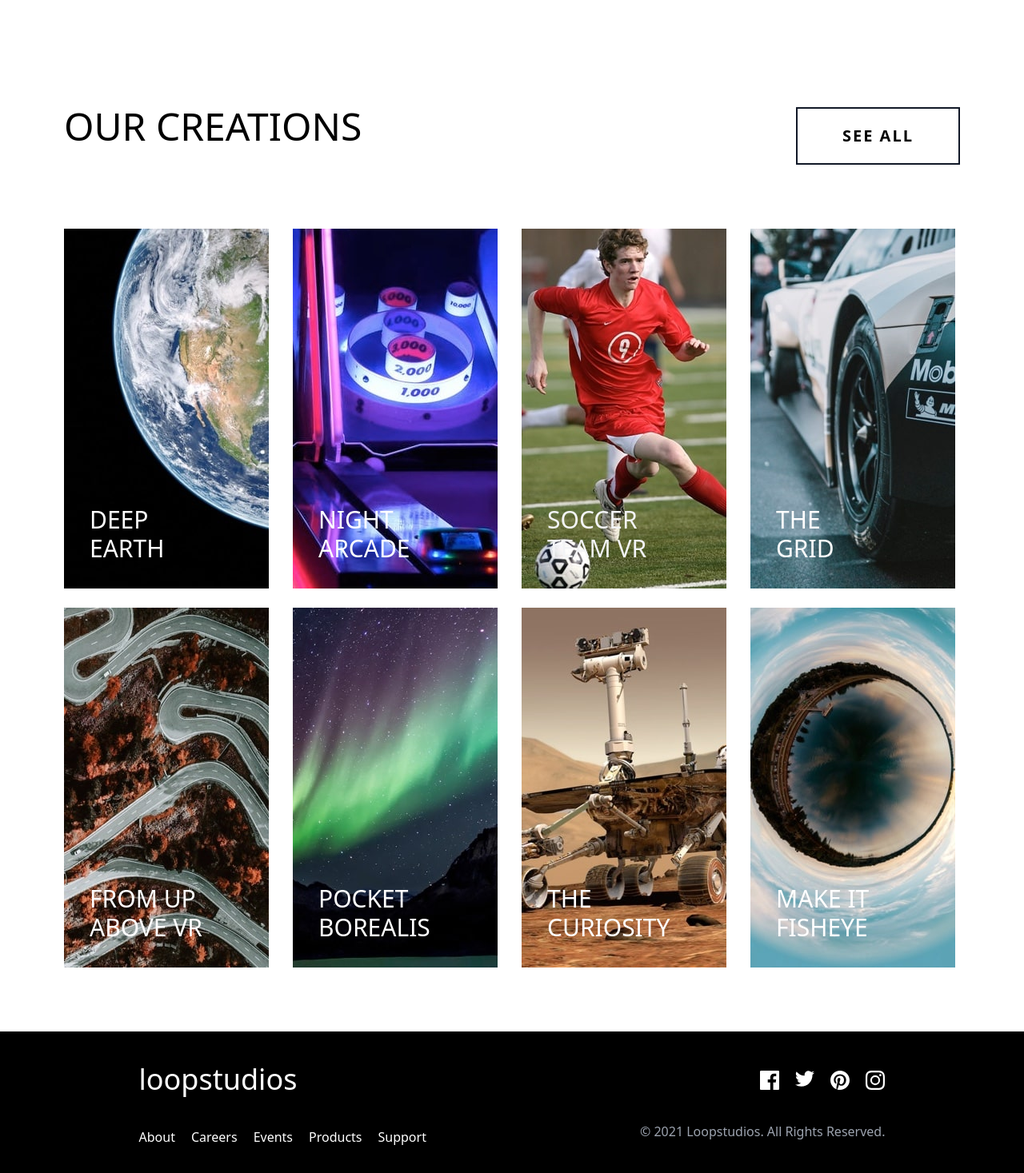
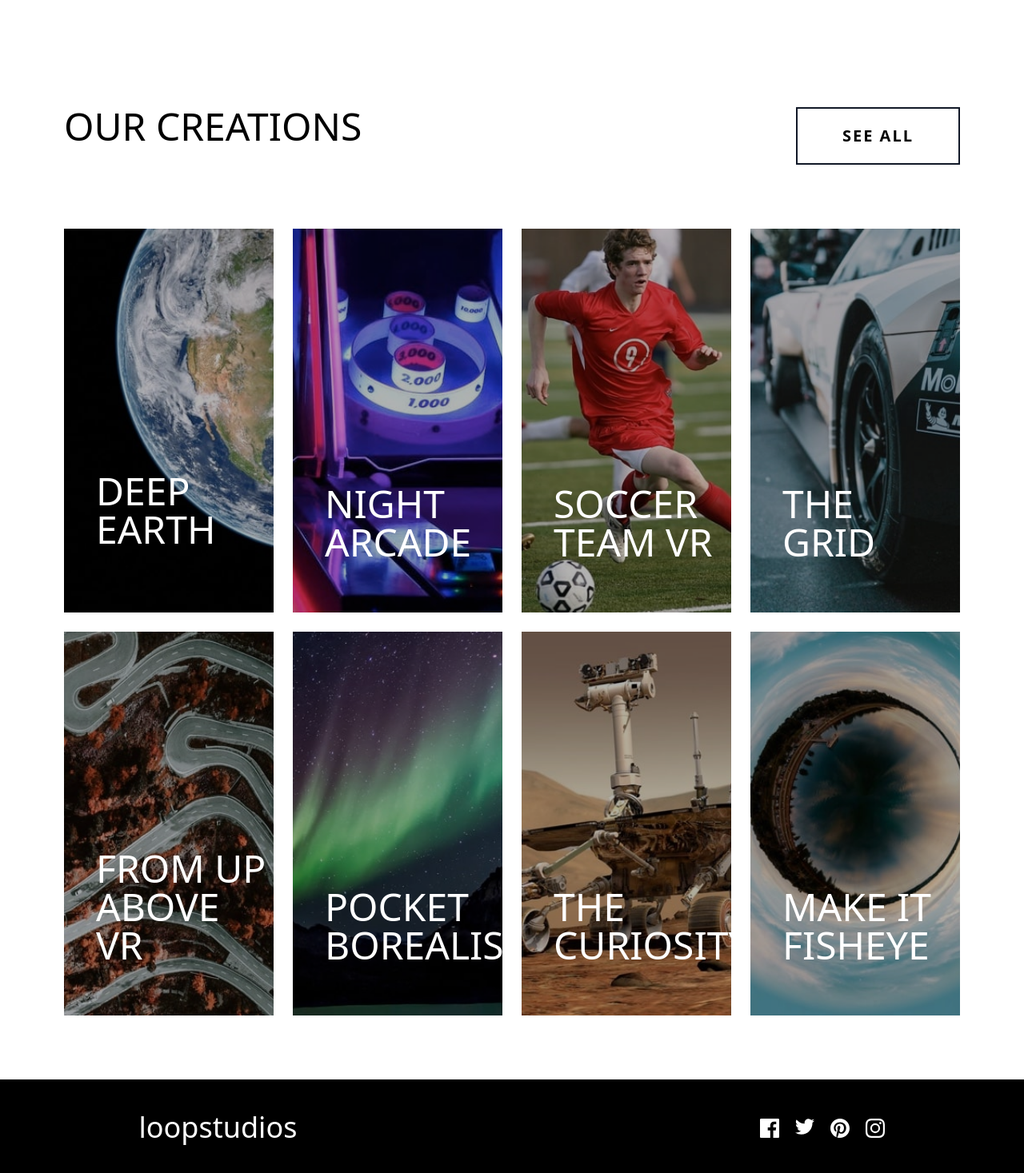
Before and after one commit to karlebh/loop-studio, a Vue app: page / in a window 1280 px wide. Shown: the part 1334-2801 px from the top of the page at 80% size. Built offline with nearby package versions, Linux system fonts and the light colour scheme.

Commit message:
Project done for now

```diff
--- a/src/layouts/Header.vue
+++ b/src/layouts/Header.vue
@@ -15,18 +15,21 @@
                     DELEIVER <br>
                 </p>
             </div>
-            <nav v-if="!isOpen" class="px-16 py-10 bg-black h-full fixed right-0 left-0 bottom-0 top-0 text-white">
+
+            <!-- Nav Menu -->
+            <nav v-if="!isOpen"
+            class="px-10 bg-black h-full fixed right-0 left-0 bottom-0 top-0 text-white">
                 <div class="mr-10 pt-20 flex items-baseline justify-between text-gray-100">
                     <h1 class="font-bold sm:font-medium text-4xl sm:text-6xl">loopstudios</h1>
                     <svg @click="isOpen = ! isOpen" class="cursor-pointer" width="20" height="20" xmlns="http://www.w3.org/2000/svg"><path d="M17.778.808l1.414 1.414L11.414 10l7.778 7.778-1.414 1.414L10 11.414l-7.778 7.778-1.414-1.414L8.586 10 .808 2.222 2.222.808 10 8.586 17.778.808z" fill="#FFF" fill-rule="evenodd"/></svg>
                 </div>
 
-                <div class="flex flex-col mt-32">
-                    <a href="#" class="text-4xl font-thin text-gray-300">ABOUT</a>
-                    <a href="#" class="text-4xl font-thin text-gray-300 my-3">CAREERS</a>
-                    <a href="#" class="text-4xl font-thin text-gray-300 my-3">EVENTS</a>
-                    <a href="#" class="text-4xl font-thin text-gray-300 my-3">PRODUCTS</a>
-                    <a href="#" class="text-4xl font-thin text-gray-300 my-3">SUPPORT</a>
+                <div class="flex flex-col mt-20">
+                    <a href="#" class="text-2xl font-thin text-gray-300">ABOUT</a>
+                    <a href="#" class="text-2xl font-thin text-gray-300 my-3">CAREERS</a>
+                    <a href="#" class="text-2xl font-thin text-gray-300 my-3">EVENTS</a>
+                    <a href="#" class="text-2xl font-thin text-gray-300 my-3">PRODUCTS</a>
+                    <a href="#" class="text-2xl font-thin text-gray-300 my-3">SUPPORT</a>
                 </div>
             </nav>
 
--- a/src/layouts/Section.vue
+++ b/src/layouts/Section.vue
@@ -17,51 +17,52 @@
             </div>
 
             <div>
-                 <h1 class="text-6xl text-center font-thin">OUR CREATIONS</h1>
+                 <h1 class="text-6xl text-center font-thin mb-10">OUR CREATIONS</h1>
 
                 <div>
                     <div class="bg-m-deep-earth w-full h-64 bg-no-repeat bg-cover relative">
-                         <div class="shadow-cover w-full h-64 bg-no-repeat bg-cover my-14 relative">
+                         <div class="shadow-cover w-full">
                             <h1 class="absolute bottom-16 left-10 text-white font-thin text-5xl">DEEP EARTH</h1>
                         </div>
                     </div>
                     <div class="bg-m-night-arcade w-full h-64 bg-no-repeat bg-cover my-14 relative">
-                        <div class="shadow-cover w-full h-64 bg-no-repeat bg-cover my-14 relative">
+                        <div class="shadow-cover w-full">
                             <h1 class="absolute bottom-16 left-10 text-white font-thin text-5xl">NIGHT ARCADE</h1>
                         </div>
                     </div>
                     <div class="bg-m-soccer-team w-full h-64 bg-no-repeat bg-cover my-14 relative">
-                        <div class="shadow-cover w-full h-64 bg-no-repeat bg-cover my-14 relative">
+                        <div class="shadow-cover w-full">
                             <h1 class="absolute bottom-16 left-10 text-white font-thin text-5xl">SOCCER TEAM VR</h1>
                         </div>
                     </div>
                     <div class="bg-m-grid w-full h-64 bg-no-repeat bg-cover my-14 relative">
-                        <div class="shadow-cover w-full h-64 bg-no-repeat bg-cover my-14 relative">
+                        <div class="shadow-cover w-full">
                             <h1 class="absolute bottom-16 left-10 text-white font-thin text-5xl"></h1>THE GRID
                         </div>
                     </div>
 
                     <div class="bg-m-from-above w-full h-64 bg-no-repeat bg-cover my-14 relative">
-                        <div class="shadow-cover w-full h-64 bg-no-repeat bg-cover my-14 relative">
+                        <div class="shadow-cover w-full">
                             <h1 class="absolute bottom-16 left-10 text-white font-thin text-5xl">FROM UP ABOVE</h1>
                         </div>
                     </div>
                     <div class="bg-m-pocket-borealis w-full h-64 bg-no-repeat bg-cover my-14 relative">
-                        <div class="shadow-cover w-full h-64 bg-no-repeat bg-cover my-14 relative">
+                        <div class="shadow-cover w-full h-64">
                             <h1 class="absolute bottom-16 left-10 text-white font-thin text-5xl">POCKET BOREALIS</h1>
                         </div>
                     </div>
                     <div class="bg-m-curiosity w-full h-64 bg-no-repeat bg-cover my-14 relative">
-                        <div class="shadow-cover w-full h-64 bg-no-repeat bg-cover my-14 relative">
+                        <div class="shadow-cover w-full h-64">
                             <h1 class="absolute bottom-16 left-10 text-white font-thin text-5xl">THE CURIOSITY</h1>
                         </div>
                     </div>
 
                     <div class="bg-m-fisheye w-full h-64 bg-no-repeat bg-cover my-14 relative">
-                        <div class="shadow-cover w-full h-64 bg-no-repeat bg-cover my-14 relative">
+                        <div class="shadow-cover w-full h-64">
                             <h1 class="absolute bottom-16 left-10 text-white font-thin text-5xl">MAKE IT <br> FISHEYE</h1>
                         </div>
                     </div>
+
                 </div>
 
                 <div class="flex justify-center">
@@ -98,44 +99,52 @@
                 <!-- Gallery -->
                 <div class="grid grid-cols-4 gap-6 my-20">
 
-                    <div class="relative">
-                        <img  src="../helpers/images/desktop/image-deep-earth.jpg" alt="interactive image desktop" style="opacity: 9;">
-                        <p class="absolute bottom-4 text-white font-thin text-3xl ml-8 mb-4">DEEP <br> EARTH</p>
+                   <div class="image-height bg-d-deep-earth w-full bg-no-repeat bg-cover relative">
+                         <div class="shadow-cover h-full w-full">
+                            <h1 class="absolute bottom-20 left-10 text-white font-thin text-5xl">DEEP EARTH</h1>
+                        </div>
                     </div>
 
-                    <div class="relative">
-                        <img  src="../helpers/images/desktop/image-night-arcade.jpg" alt="interactive image desktop">
-                        <p class="absolute bottom-4 text-white font-thin text-3xl ml-8 mb-4">NIGHT <br> ARCADE</p>
+                    <div class="image-height bg-d-night-arcade w-full bg-no-repeat bg-cover relative">
+                        <div class="shadow-cover w-full h-full">
+                            <h1 class="absolute bottom-16 left-10 text-white font-thin text-5xl">NIGHT ARCADE</h1>
+                        </div>
                     </div>
 
-                    <div class="relative">
-                        <img src="../helpers/images/desktop/image-soccer-team.jpg" alt="interactive image desktop" style="opacity: 1;">
-                        <p class="absolute bottom-4 text-gray-100 font-thin text-3xl ml-8 mb-4">SOCCER <br> TEAM VR</p>
+                    <div class="image-height bg-d-soccer-team w-full h-64 bg-no-repeat bg-cover relative">
+                        <div class="shadow-cover w-full h-full">
+                            <h1 class="absolute bottom-16 left-10 text-white font-thin text-5xl">SOCCER <br> TEAM VR</h1>
+                        </div>
                     </div>
 
-                    <div class="relative">
-                        <img  src="../helpers/images/desktop/image-grid.jpg" alt="interactive image desktop">
-                        <p class="absolute bottom-4 text-white font-thin text-3xl ml-8 mb-4">THE <br> GRID</p>
+                    <div class="image-height bg-d-grid w-full h-64 bg-no-repeat bg-cover relative">
+                        <div class="shadow-cover w-full h-full">
+                            <h1 class="absolute bottom-16 left-10 text-white font-thin text-5xl">THE <br> GRID</h1>
+                        </div>
                     </div>
 
-                    <div class="relative">
-                        <img  src="../helpers/images/desktop/image-from-above.jpg" alt="interactive image desktop">
-                        <p class="absolute bottom-4 text-white font-thin text-3xl ml-8 mb-4">FROM UP <br> ABOVE VR</p>
+                    <div class="image-height bg-d-from-above w-full h-64 bg-no-repeat bg-cover relative">
+                        <div class="shadow-cover w-full h-full">
+                            <h1 class="absolute bottom-16 left-10 text-white font-thin text-5xl">FROM UP <br> ABOVE VR</h1>
+                        </div>
                     </div>
 
-                    <div class="relative">
-                        <img  src="../helpers/images/desktop/image-pocket-borealis.jpg" alt="interactive image desktop">
-                        <p class="absolute bottom-4 text-white font-thin text-3xl ml-8 mb-4">POCKET <br> BOREALIS</p>
+                    <div class="image-height bg-d-pocket-borealis w-full h-64 bg-no-repeat bg-cover relative">
+                        <div class="shadow-cover w-full h-full">
+                            <h1 class="absolute bottom-16 left-10 text-white font-thin text-5xl">POCKET BOREALIS</h1>
+                        </div>
                     </div>
 
-                    <div class="relative">
-                        <img  src="../helpers/images/desktop/image-curiosity.jpg" alt="interactive image desktop">
-                        <p class="absolute bottom-4 text-white font-thin text-3xl ml-8 mb-4">THE <br> CURIOSITY</p>
+                    <div class="image-height bg-d-curiosity w-full h-64 bg-no-repeat bg-cover relative">
+                        <div class="shadow-cover w-full h-full">
+                            <h1 class="absolute bottom-16 left-10 text-white font-thin text-5xl">THE CURIOSITY</h1>
+                        </div>
                     </div>
 
-                    <div class="relative">
-                        <img class="grayscale"  src="../helpers/images/desktop/image-fisheye.jpg" alt="interactive image desktop">
-                        <p class="absolute bottom-4 text-white font-thin text-3xl ml-8 mb-4">MAKE IT <br> FISHEYE</p>
+                    <div class="image-height bg-d-fisheye w-full h-64 bg-no-repeat bg-cover relative">
+                        <div class="shadow-cover w-full h-full">
+                            <h1 class="absolute bottom-16 left-10 text-white font-thin text-5xl">MAKE IT <br> FISHEYE</h1>
+                        </div>
                     </div>
                 </div>
 
@@ -152,6 +161,10 @@
 
     .shadow-cover {
         background-color: rgb(0,0,0);
-        background-color: rgba(0,0,0,0.4);
+        background-color: rgba(0,0,0,0.3);
+    }
+
+    .image-height {
+        height: 30rem;
     }
 </style>
--- a/tailwind.config.js
+++ b/tailwind.config.js
@@ -14,6 +14,18 @@ module.exports = {
         'm-curiosity': "url('./helpers/images/mobile/image-curiosity.jpg')",
         'm-fisheye': "url('./helpers/images/mobile/image-fisheye.jpg')",
         'm-grid': "url('./helpers/images/mobile/image-grid.jpg')",
+
+        // Desktop Images
+        //
+        'd-deep-earth': "url('./helpers/images/desktop/image-deep-earth.jpg')",
+        'd-night-arcade': "url('./helpers/images/desktop/image-night-arcade.jpg')",
+        'd-soccer-team': "url('./helpers/images/desktop/image-soccer-team.jpg')",
+        'd-from-above': "url('./helpers/images/desktop/image-from-above.jpg')",
+        'd-pocket-borealis': "url('./helpers/images/desktop/image-pocket-borealis.jpg')",
+        'd-curiosity': "url('./helpers/images/desktop/image-curiosity.jpg')",
+        'd-fisheye': "url('./helpers/images/desktop/image-fisheye.jpg')",
+        'd-grid': "url('./helpers/images/desktop/image-grid.jpg')",
+
     	})
     },
   },
```
